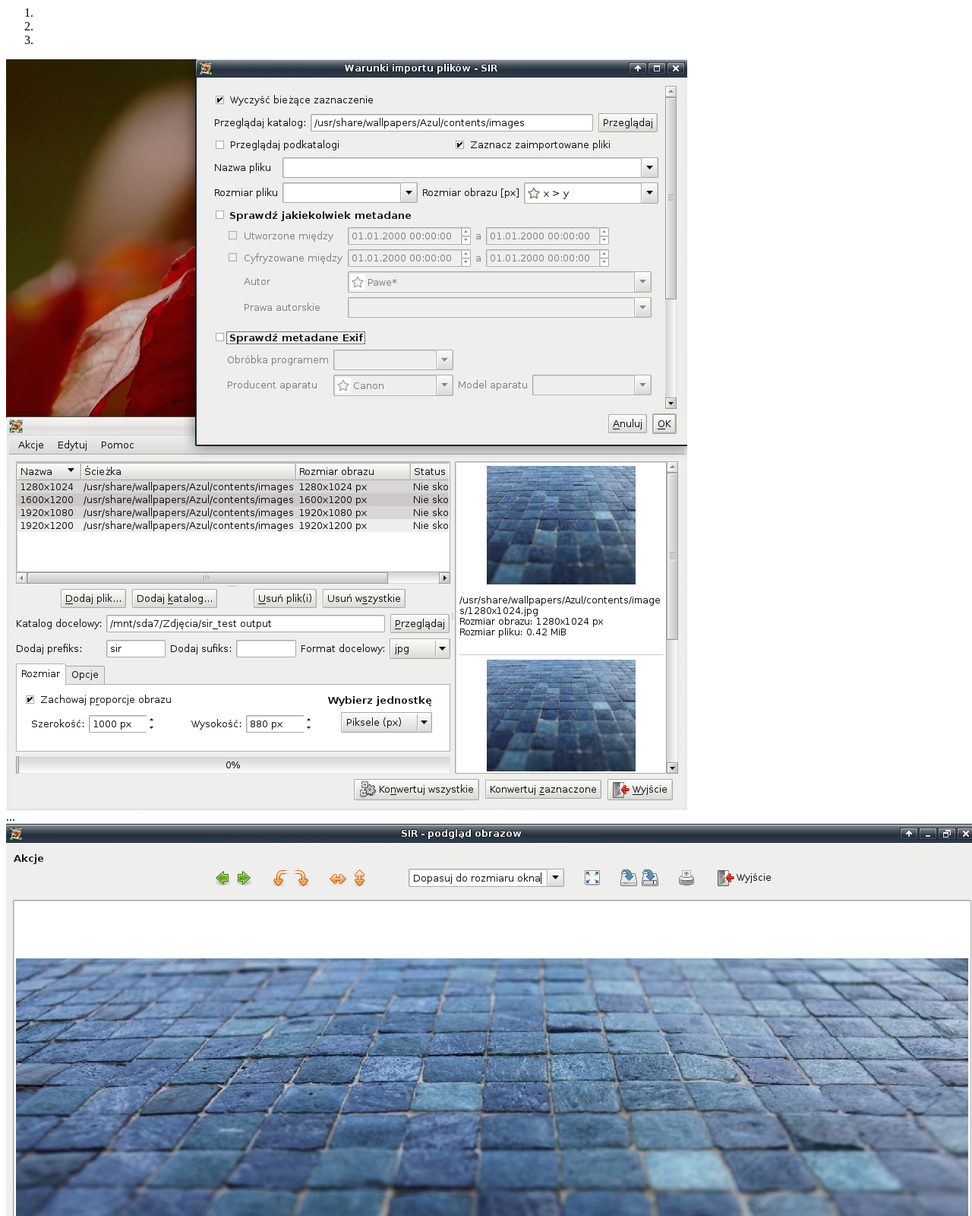
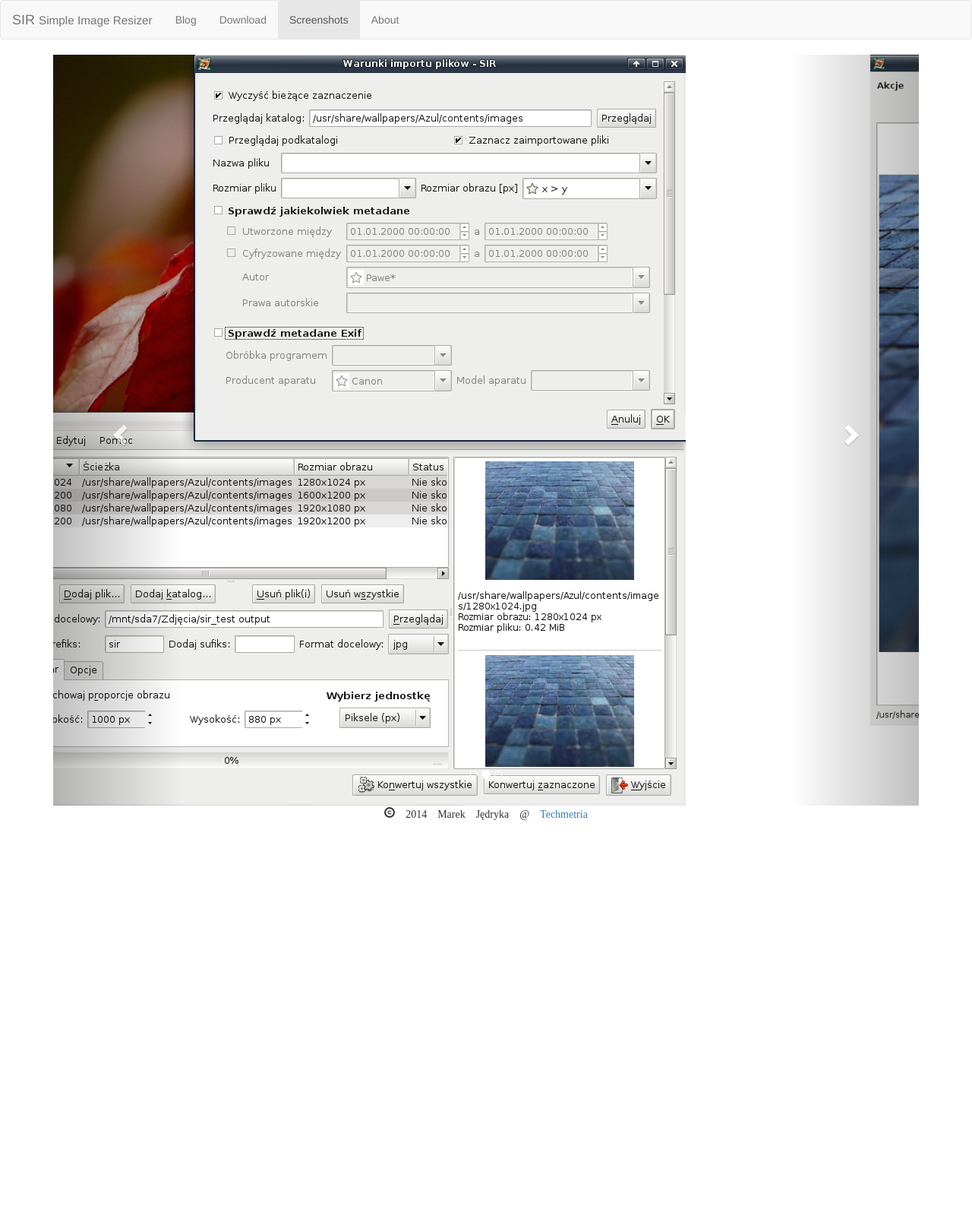
Before and after one commit to marek629/SIR, a plain HTML site: page screenshots.html in a window 1280 px wide. Shown: the top 1600 px of the page at 76% size. After the commit the page ends 1095 px from the top, so only its background shows below. Drawn offline with nearby package versions, Linux system fonts and the light colour scheme.

Commit message:
Screenshots page updated.

```diff
--- a/screenshots.html
+++ b/screenshots.html
@@ -1,38 +1,90 @@
-<div id='screenshot-carousel' class='carousel slide' data-ride='carousel'>
+<!DOCTYPE html>
+<html lang="en">
+    <head>
+        <meta charset="UTF-8">
+        <meta http-equiv="X-UA-Compatible" content="IE=edge">
+        <meta name="viewport" content="width=device-width, initial-scale=1">
+        <meta name="description" content="SIR (Simple Image Resizer) project screenshots">
+        <meta name="author" content="Marek Jędryka">
+
+        <title>Screenshots - SIR - Simple Image Resizer</title>
+
+        <link rel="stylesheet" href="http://netdna.bootstrapcdn.com/bootstrap/3.1.1/css/bootstrap.min.css">
+
+        <!--<link rel="stylesheet" href="sir.css">-->
+        <link rel="icon" href="sir-32x32.png">
+    </head>
+
+    <body>
+
+        <nav class="navbar navbar-default" role="navigation">
+            <div class="navbar-header">
+                <button type="button" class="navbar-toggle" data-toggle="collapse" data-target=".navbar-collapse">
+                    <span class="sr-only">Toggle navigation</span>
+                    <span class="icon-bar"></span>
+                    <span class="icon-bar"></span>
+                    <span class="icon-bar"></span>
+                </button>
+                <a class="navbar-brand" href="index.html">SIR <small>Simple Image Resizer</small></a>
+            </div>
+            <div class="collapse navbar-collapse">
+                <ul class="nav navbar-nav navbar-left">
+                    <li><a href="blog.html">Blog</a></li>
+                    <li><a href="download.html">Download</a></li>
+                    <li class="active"><a href="screenshots.html">Screenshots</a></li>
+                    <li><a href="about.html">About</a></li>
+                </ul>
+            </div>
+        </nav>
+
+        <div class="container" style="margin-top: 20px; margin-bottom: 5px;">
+
+            <div id="screenshot-carousel" class="carousel slide" data-ride="carousel">
                 <!-- Indicators -->
-  <ol class='carousel-indicators'>
-    <li data-target='#screenshot-carousel' data-slide-to='0' class='active'></li>
-    <li data-target='#screenshot-carousel' data-slide-to='1'></li>
-    <li data-target='#screenshot-carousel' data-slide-to='2'></li>
+                <ol class="carousel-indicators">
+                    <li data-target="#screenshot-carousel" data-slide-to="0" class="active"></li>
+                    <li data-target="#screenshot-carousel" data-slide-to="1"></li>
+                    <li data-target="#screenshot-carousel" data-slide-to="2"></li>
                 </ol>
 
                 <!-- Wrapper for slides -->
-  <div class='carousel-inner'>
-    <div class='item active'>
-      <img src='img/sir_screenshot.png' alt='screenshot'>
-      <div class='carousel-caption'>
+                <div class="carousel-inner">
+                    <div class="item active">
+                        <img src="img/sir_screenshot.png" alt="screenshot">
+                        <div class="carousel-caption">
                             ...
                         </div>
                     </div>
-    <div class='item'>
-      <img src='img/sir_screenshot2.png' alt='screenshot'>
-      <div class='carousel-caption'>
+                    <div class="item">
+                        <img src="img/sir_screenshot2.png" alt="screenshot">
+                        <div class="carousel-caption">
                             ...
                         </div>
                     </div>
-    <div class='item'>
-      <img src='img/sir_screenshot3.png' alt='screenshot'>
-      <div class='carousel-caption'>
+                    <div class="item">
+                        <img src="img/sir_screenshot3.png" alt="screenshot">
+                    <div class="carousel-caption">
                         ...
                     </div>
                     </div>
                 </div>
 
                 <!-- Controls -->
-  <a class='left carousel-control' href='#screenshot-carousel' data-slide='prev'>
-    <span class='glyphicon glyphicon-chevron-left'></span>
+                <a class="left carousel-control" href="#screenshot-carousel" data-slide="prev">
+                    <span class="glyphicon glyphicon-chevron-left"></span>
                 </a>
-  <a class='right carousel-control' href='#screenshot-carousel' data-slide='next'>
-    <span class='glyphicon glyphicon-chevron-right'></span>
+                <a class="right carousel-control" href="#screenshot-carousel" data-slide="next">
+                    <span class="glyphicon glyphicon-chevron-right"></span>
                 </a>
             </div>
+
+            <p class="text-center">
+                <span class="glyphicon glyphicon-copyright-mark" /> 2014 Marek Jędryka @ <a href="https://www.techmetria.pl">Techmetria</a>
+            </p>
+        </div>
+
+        <script src="https://ajax.googleapis.com/ajax/libs/jquery/1.11.0/jquery.min.js"></script>
+        <script src="http://netdna.bootstrapcdn.com/bootstrap/3.1.1/js/bootstrap.min.js"></script>
+
+    </body>
+</html>
```
Lines whose indentation alone changed are shown as unchanged.
